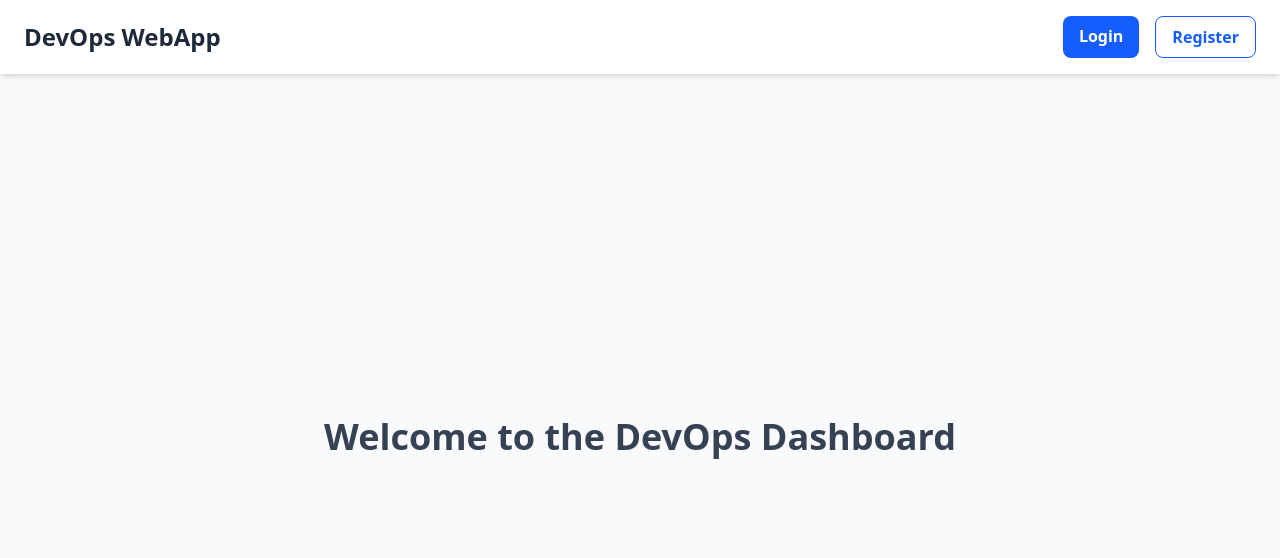
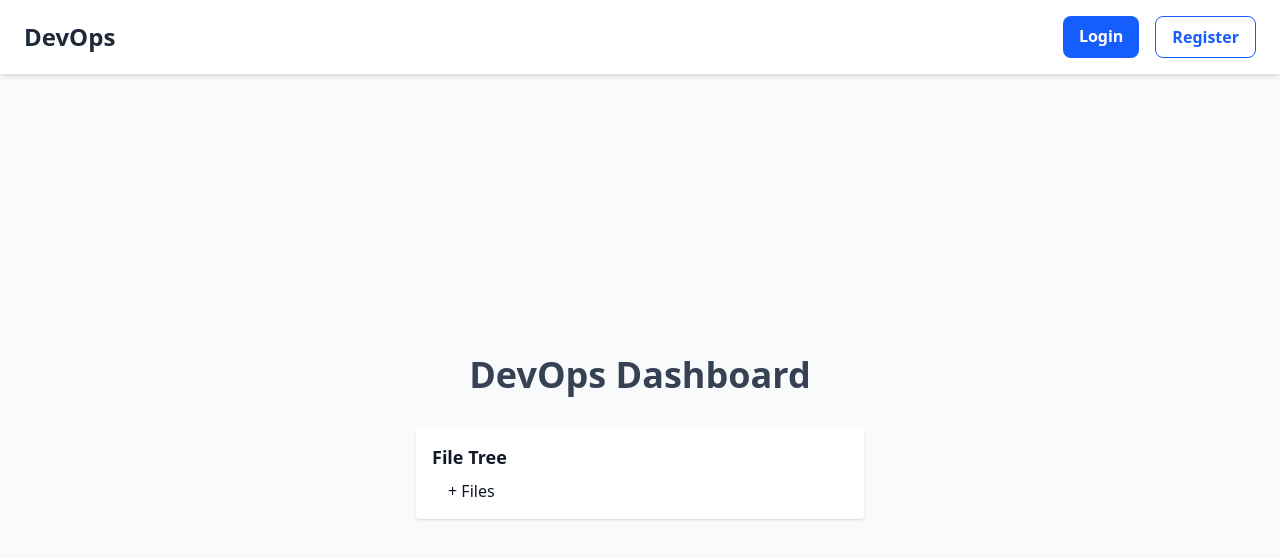
Before and after one commit to T-E-Williams/DevOps-WebApp, a React (Vite) app in the folder devops-webapp/: page / in a window 1280 px wide. Shown: the top 558 px of the page. Built offline with nearby package versions, Linux system fonts and the light colour scheme.

Commit message:
Changed  File drop down menu for home screen

```diff
--- a/devops-webapp/src/pages/Home.jsx
+++ b/devops-webapp/src/pages/Home.jsx
@@ -1,17 +1,60 @@
 // src/pages/Home.jsx
 
 import { Link } from "react-router-dom";
+import React, { useState } from "react";
+
+// File tree structure
+const fileStructure = {
+  Files: {
+    A: { A1: {} },
+    B: { B1: {} },
+    C: { C1: {} },
+  },
+};
+
+// Recursive file tree component
+const FileTreeNode = ({ node }) => {
+  const [collapsed, setCollapsed] = useState({});
+
+  const toggle = (key) => {
+    setCollapsed((prev) => ({ ...prev, [key]: !prev[key] }));
+  };
+
+  return (
+    <ul className="pl-4">
+      {Object.keys(node).map((key) => (
+        <li key={key}>
+          {Object.keys(node[key]).length > 0 ? (
+            <div
+              onClick={() => toggle(key)}
+              className="cursor-pointer font-medium hover:text-blue-600 select-none flex items-center gap-1"
+            >
+              {collapsed[key] ? "-" : "+"} {key}
+            </div>
+          ) : (
+            <div className="pl-4"> {key}</div>
+          )}
+          {Object.keys(node[key]).length > 0 && collapsed[key] && (
+            <FileTreeNode node={node[key]} />
+          )}
+        </li>
+      ))}
+    </ul>
+  );
+};
 
 export default function Home() {
   return (
     <div className="min-h-screen bg-gray-50 flex flex-col">
       {/* Navbar */}
       <header className="w-full bg-white shadow-md py-4 px-6 flex justify-between items-center">
-  <Link to="/" className="text-2xl font-bold text-gray-800 hover:underline">
-    DevOps WebApp
-  </Link>
+        <Link
+          to="/"
+          className="text-2xl font-bold text-gray-800 hover:underline"
+        >
+          DevOps
+        </Link>
 
-        {/* Login button top-left or right */}
         <div className="flex gap-4">
           <Link
             to="/login"
@@ -29,10 +72,16 @@ export default function Home() {
       </header>
 
       {/* Main content */}
-      <main className="flex flex-1 items-center justify-center">
-        <h2 className="text-4xl font-semibold text-gray-700">
-          Welcome to the DevOps Dashboard
+      <main className="flex flex-col flex-1 items-center justify-center gap-8 p-6">
+        <h2 className="text-4xl font-semibold text-gray-700 text-center">
+          DevOps Dashboard
         </h2>
+
+        {/* File Tree */}
+        <div className="w-full max-w-md bg-white shadow rounded p-4">
+          <h3 className="font-bold text-lg mb-2">File Tree</h3>
+          <FileTreeNode node={fileStructure} />
+        </div>
       </main>
     </div>
   );
--- a/devops-webapp/src/pages/Login.jsx
+++ b/devops-webapp/src/pages/Login.jsx
@@ -37,7 +37,7 @@ export default function Login() {
       {/* Navbar */}
       <header className="w-full bg-white shadow-md py-4 px-6 flex justify-between items-center">
   <Link to="/" className="text-2xl font-bold text-gray-800 hover:underline">
-    DevOps WebApp
+    DevOps
   </Link>
         <div className="flex gap-4">
           <Link
--- a/devops-webapp/src/pages/Register.jsx
+++ b/devops-webapp/src/pages/Register.jsx
@@ -32,7 +32,7 @@ export default function Register() {
   {/* Navbar stays at top */}
   <header className="w-full bg-white shadow-md py-4 px-6 flex justify-between items-center">
   <Link to="/" className="text-2xl font-bold text-gray-800 hover:underline">
-    DevOps WebApp
+    DevOps
   </Link>
     <div className="flex gap-4">
       <Link
```
